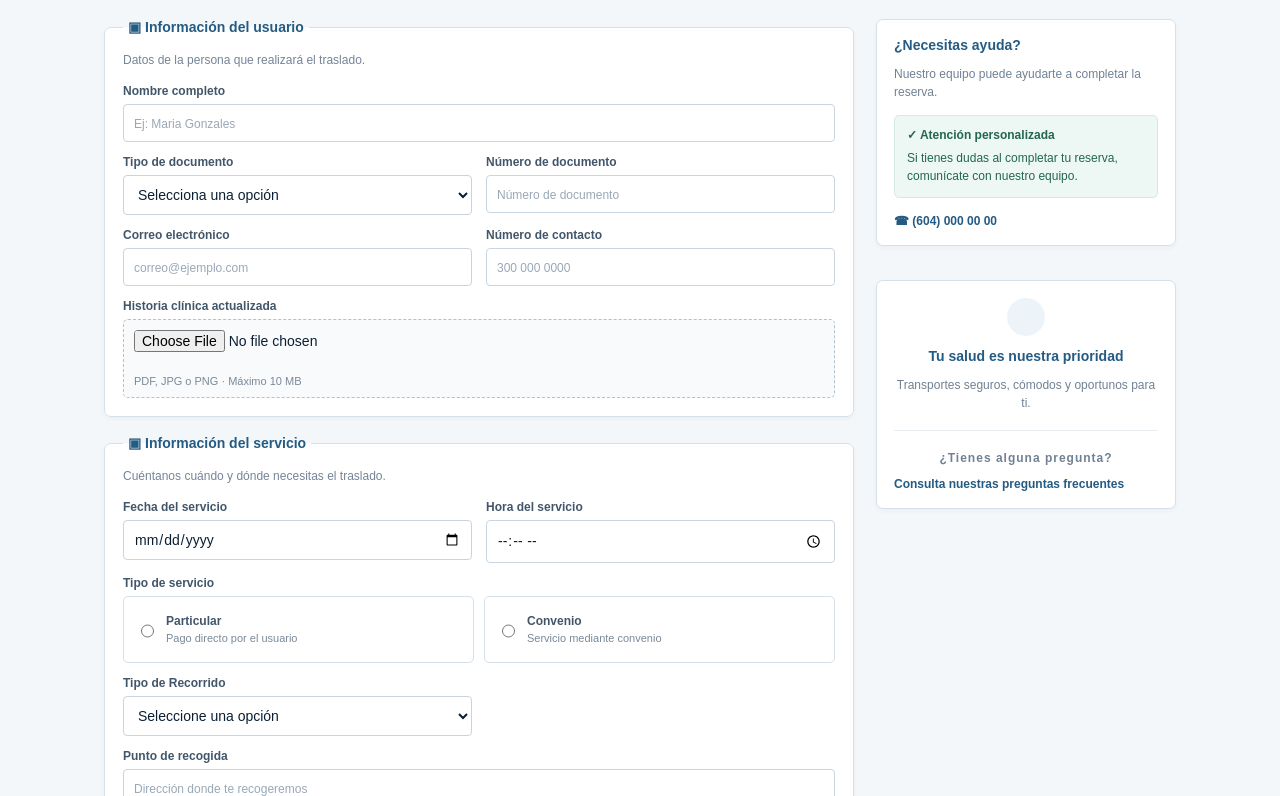
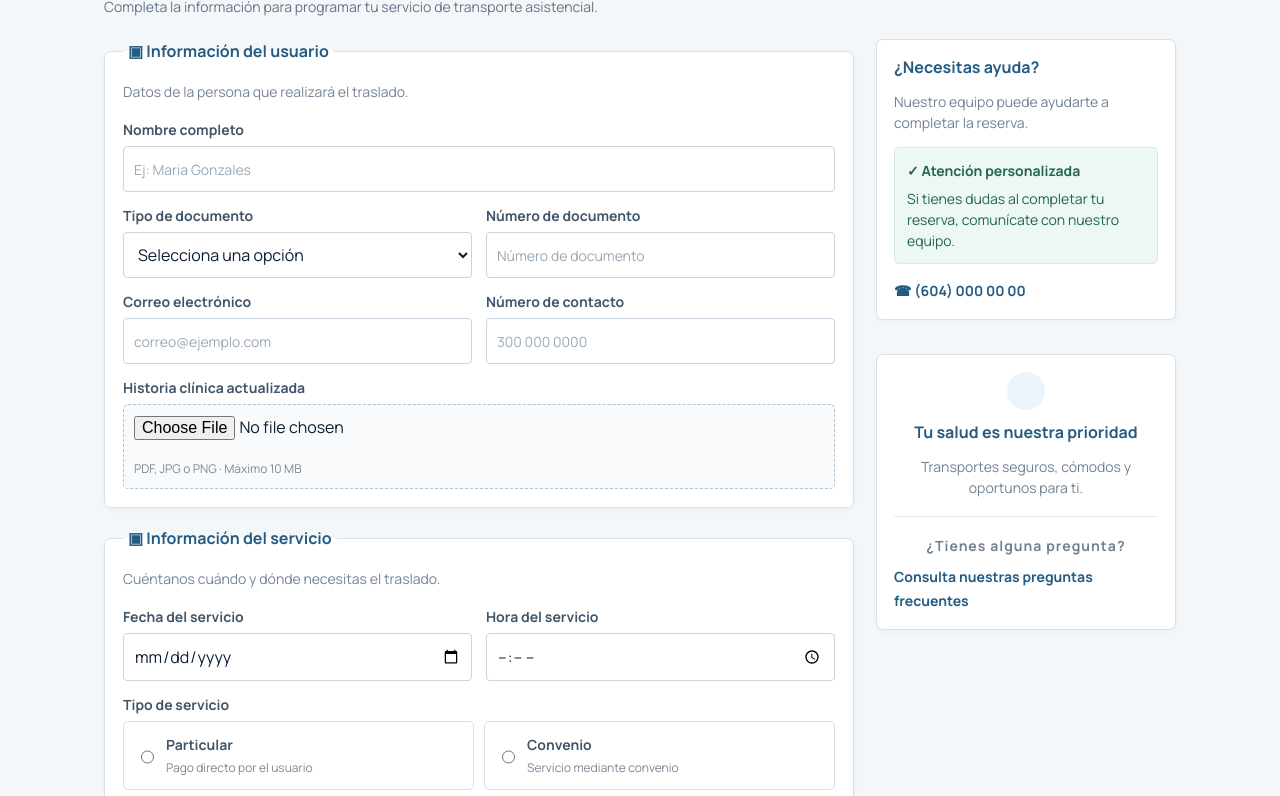
Before and after one commit to david6661ch/AmbulApp, a plain HTML site: page paginas/reserva.html in a window 1280 px wide. Shown: the part 204-1000 px from the top of the page. Drawn offline with Linux system fonts and the light colour scheme.

Commit message:
update font and typeface

```diff
--- a/css/login.css
+++ b/css/login.css
@@ -18,7 +18,7 @@ html, body {
   margin: 0;
   min-height: 100%;
   height: 100%;
-  font-family: "Segoe UI", Tahoma, Geneva, Verdana, sans-serif;
+  font-family: "Manrope", sans-serif;
   background: #eff5fa;
   color: var(--text);
 }
--- a/css/recuperar-password.css
+++ b/css/recuperar-password.css
@@ -18,7 +18,7 @@ html, body {
   margin: 0;
   min-height: 100%;
   height: 100%;
-  font-family: "Segoe UI", Tahoma, Geneva, Verdana, sans-serif;
+  font-family: "Manrope", sans-serif;
   background: #eff5fa;
   color: var(--text);
 }
--- a/css/registro.css
+++ b/css/registro.css
@@ -20,7 +20,7 @@ html, body {
   margin: 0;
   min-height: 100%;
   min-height: 100vh;
-  font-family: "Segoe UI", Tahoma, Geneva, Verdana, sans-serif;
+  font-family: "Manrope", sans-serif;
   background: var(--bg);
   color: var(--text);
 }
--- a/css/reserva.css
+++ b/css/reserva.css
@@ -12,10 +12,10 @@
 
 body {
     margin: 0;
-    font-family: Arial, Helvetica, sans-serif;
+    font-family: "Manrope", sans-serif;
     color: var(--azul-noche);
     background-color: #F4F7FA;
-    font-size: 14px;
+    font-size: 16px;
 }
 
 a {
@@ -43,7 +43,7 @@ textarea {
 
 .texto-pequeno {
     color: var(--azul-acero);
-    font-size: 11px;
+    font-size: 12px;
     font-weight: bold;
     letter-spacing: 1px;
     margin: 0 0 8px;
@@ -51,14 +51,14 @@ textarea {
 
 .introduccion h1 {
     margin: 0 0 8px;
-    font-size: 28px;
+    font-size: 32px;
     color: var(--azul-noche);
 }
 
 .descripcion {
     margin: 0;
     color: #647487;
-    font-size: 13px;
+    font-size: 14px;
 }
 
 /*DOS COLUMNAS: FORMULARIO Y PANEL */
@@ -86,14 +86,14 @@ textarea {
 .tarjeta legend {
     padding: 0 5px;
     color: var(--azul-acero);
-    font-size: 14px;
+    font-size: 16px;
     font-weight: bold;
 }
 
 .ayuda {
     margin: 0 0 17px;
     color: #758496;
-    font-size: 12px;
+    font-size: 14px;
 }
 
 /*CUADRÍCULA DE LOS CAMPOS */
@@ -116,7 +116,7 @@ textarea {
 
 .campo label {
     color: #42566A;
-    font-size: 12px;
+    font-size: 14px;
     font-weight: bold;
 }
 
@@ -152,7 +152,7 @@ textarea {
 .campo input::placeholder,
 .campo textarea::placeholder {
     color: #9AA8B6;
-    font-size: 12px;
+    font-size: 14px;
 }
 
 .archivo {
@@ -172,7 +172,7 @@ textarea {
     display: block;
     margin-top: 7px;
     color: #7A8998;
-    font-size: 11px;
+    font-size: 12px;
 }
 
 /*OPCIONES DE SERVICIO Y CHECKBOXES */
@@ -205,7 +205,7 @@ textarea {
 }
 
 .opcion span {
-    font-size: 12px;
+    font-size: 14px;
 }
 
 .opcion strong,
@@ -216,7 +216,7 @@ textarea {
 .opcion small {
     margin-top: 4px;
     color: #7A8998;
-    font-size: 11px;
+    font-size: 12px;
     font-weight: normal;
 }
 
@@ -244,7 +244,7 @@ textarea {
     align-items: flex-start;
     gap: 9px;
     color: #526477;
-    font-size: 12px;
+    font-size: 14px;
 }
 
 .aceptacion a {
@@ -263,7 +263,7 @@ textarea {
     padding: 10px 16px;
     border-radius: 4px;
     cursor: pointer;
-    font-size: 12px;
+    font-size: 14px;
 }
 
 .boton-secundario {
@@ -295,13 +295,13 @@ textarea {
 
 .lateral h2 {
     margin: 0 0 8px;
-    font-size: 14px;
+    font-size: 16px;
     color: var(--azul-acero);
 }
 
 .lateral > p {
     color: #718194;
-    font-size: 12px;
+    font-size: 14px;
     line-height: 1.5;
 }
 
@@ -312,7 +312,7 @@ textarea {
     border: 1px solid #D5EAE1;
     border-radius: 5px;
     color: #24664F;
-    font-size: 12px;
+    font-size: 14px;
 }
 
 .mensaje-ayuda p {
@@ -322,7 +322,7 @@ textarea {
 
 .enlace-ayuda {
     color: var(--azul-acero);
-    font-size: 12px;
+    font-size: 14px;
     font-weight: bold;
 }
 
@@ -368,7 +368,7 @@ textarea {
     }
 
     .introduccion h1 {
-        font-size: 24px;
+        font-size: 26px;
     }
 
     .tarjeta {
--- /dev/null
+++ b/css/typography.css
@@ -0,0 +1,57 @@
+:root {
+  --ambul-font-family: "Manrope", sans-serif;
+  --ambul-font-size-body: 1rem;
+  --ambul-font-size-small: 0.875rem;
+  --ambul-font-size-caption: 0.75rem;
+}
+
+html,
+body {
+  font-family: var(--ambul-font-family);
+}
+
+body {
+  font-size: var(--ambul-font-size-body);
+  line-height: 1.5;
+}
+
+h1,
+h2,
+h3,
+h4,
+h5,
+h6 {
+  font-family: var(--ambul-font-family);
+  line-height: 1.25;
+}
+
+h1 {
+  font-size: clamp(2rem, 3.5vw, 2.75rem);
+}
+
+h2 {
+  font-size: clamp(1.5rem, 2.8vw, 2rem);
+}
+
+h3 {
+  font-size: 1.375rem;
+}
+
+h4 {
+  font-size: 1.125rem;
+}
+
+h5 {
+  font-size: 1rem;
+}
+
+h6 {
+  font-size: var(--ambul-font-size-small);
+}
+
+button,
+input,
+select,
+textarea {
+  font-family: var(--ambul-font-family);
+}
--- a/paginas/reserva.html
+++ b/paginas/reserva.html
@@ -7,6 +7,10 @@
     <link rel="stylesheet" href="../css/reserva.css">
     <link rel="stylesheet" href="../css/header.css">
     <link rel="stylesheet" href="../css/footer.css">
+    <link rel="stylesheet" href="../css/typography.css">
+    <link rel="preconnect" href="https://fonts.googleapis.com">
+    <link rel="preconnect" href="https://fonts.gstatic.com" crossorigin>
+    <link href="https://fonts.googleapis.com/css2?family=Manrope:wght@300;400;500;600;700;800&display=swap" rel="stylesheet">
 </head>
 <body class="ambul-page ambul-footer-page">
     <div id="ambul-header"></div>
```
Also changed, not shown: index.html (+4 -0 lines), paginas/login.html (+4 -0 lines), paginas/precios.html (+4 -6 lines), paginas/recuperar-password.html (+4 -0 lines), paginas/registro.html (+4 -0 lines).
